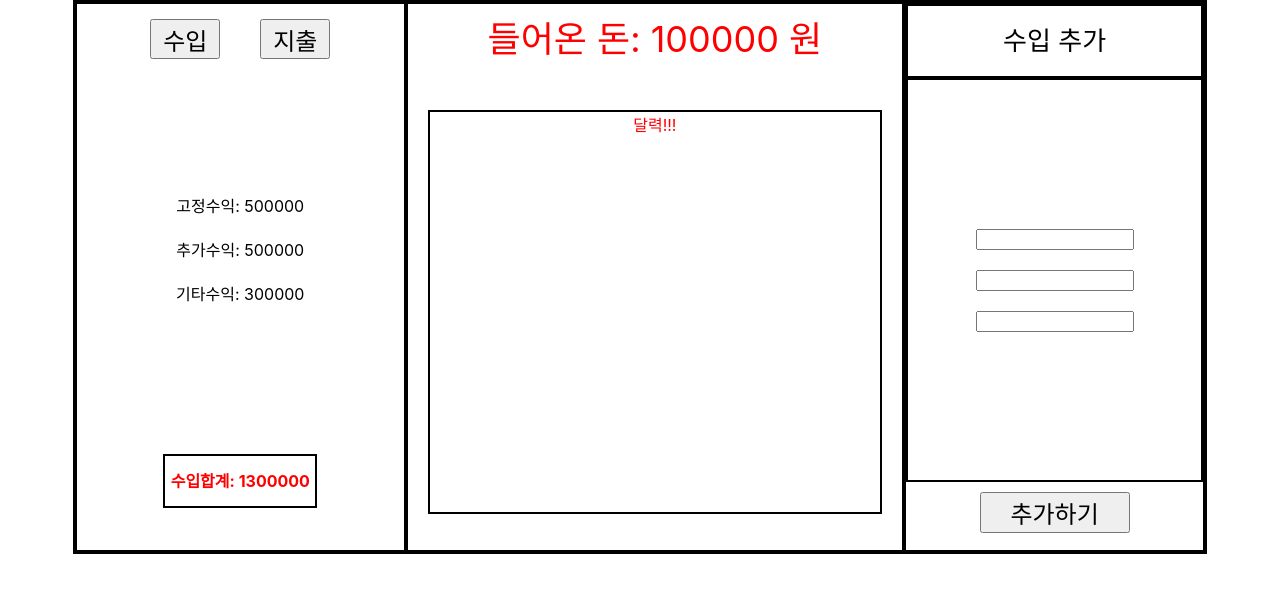
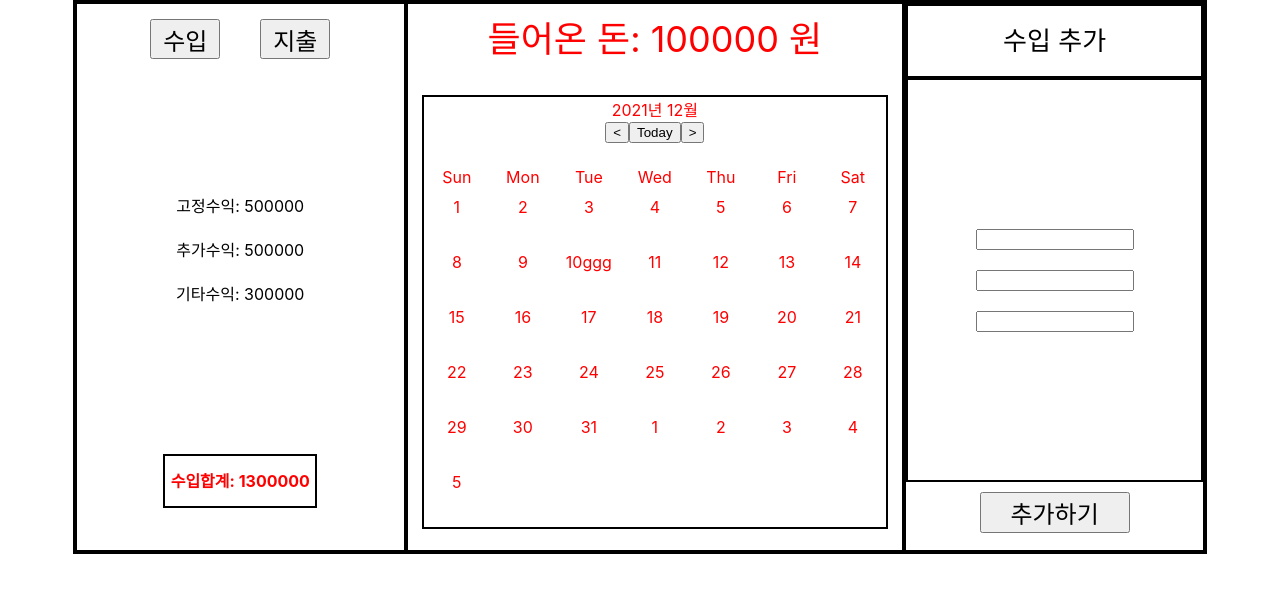
Before and after one commit to hinyc/Cutcard, a React (Create React App) app in the folder client/: page / in a window 1280 px wide. Shown: the top 592 px of the page. Built offline with nearby package versions, Linux system fonts and the light colour scheme.

Commit message:
Feat: Make calendar making..

```diff
--- a/client/src/App.js
+++ b/client/src/App.js
@@ -2,6 +2,7 @@ import { MainOutcomes } from './components/MainOutcomes';
 import { MainIncomes } from './components/MainIncomse';
 import './App.css';
 import { useState } from 'react';
+import { Calendar } from './components/Calendar';
 
 function App() {
   const [mainState, setMainState] = useState('income');
--- /dev/null
+++ b/client/src/components/Calendar.js
@@ -0,0 +1,94 @@
+import { useState } from 'react';
+import styled from 'styled-components';
+
+export const CelandarContainer = styled.div`
+  border: 2px solid black;
+  width: 462px;
+  margin: auto;
+`;
+export const Head = styled.div`
+  height: 70px;
+`;
+export const YearMonth = styled.div``;
+export const Nav = styled.div`
+  height: 30px;
+`;
+export const Pre = styled.button``;
+export const Today = styled.button``;
+export const Next = styled.button``;
+
+export const Days = styled.div`
+  width: 100%;
+  display: flex;
+  flex-wrap: wrap;
+`;
+export const Day = styled.div`
+  // border: 2px solid black;
+  box-sizing: border-box;
+  width: 66px;
+  height: 30px;
+`;
+
+export const Dates = styled.div`
+  width: 100%;
+  display: flex;
+  flex-wrap: wrap;
+`;
+export const Adate = styled.div`
+  // border: 2px solid black;
+  box-sizing: border-box;
+
+  width: 66px;
+  height: 55px;
+`;
+
+export const Calendar = () => {
+  const [date, setDate] = useState(new Date());
+
+  const [viewYear, setViewYear] = useState(date.getFullYear());
+  const [viewMonth, setViewMonth] = useState(date.getMonth() + 1);
+
+  const [preLast, setPreLast] = useState(new Date(viewYear, viewMonth, 0));
+  const [thisLast, setThisLast] = useState(new Date(viewYear, viewMonth + 1, 0));
+
+  const [PLDate, setPLDate] = useState(preLast.getDate());
+  const [PLDay, setPLDay] = useState(preLast.getDay());
+
+  const [TLDate, setTLDate] = useState(thisLast.getDate());
+  const [TLDay, setTLDay] = useState(thisLast.getDay());
+
+  const [prevDates, setPrevDates] = useState([]);
+  const [thisDates, setThisDates] = useState([...Array(TLDate + 1).keys()].slice(1));
+  const [nextDates, setNextDate] = useState([]);
+
+  for (let i = 1; i < 7 - TLDay; i++) {
+    nextDates.push(i);
+  }
+
+  const [dates, setDates] = useState(prevDates.concat(thisDates, nextDates));
+  console.log(dates);
+
+  const days = ['Sun', 'Mon', 'Tue', 'Wed', 'Thu', 'Fri', 'Sat'];
+  return (
+    <>
+      <CelandarContainer>
+        <Head>
+          <YearMonth>{`${viewYear}년 ${viewMonth}월`}</YearMonth>
+          <Nav>
+            <Pre>&lt;</Pre>
+            <Today>Today</Today>
+            <Next>&gt;</Next>
+          </Nav>
+        </Head>
+        <Days>
+          <Days>
+            {days.map((day, index) => (
+              <Day key={index}>{day}</Day>
+            ))}
+          </Days>
+        </Days>
+        <Dates>{dates.map((day, index) => (day === 10 ? <Adate key={index}>{`${day}ggg`}</Adate> : <Adate key={index}>{day}</Adate>))}</Dates>
+      </CelandarContainer>
+    </>
+  );
+};
--- a/client/src/components/MainIncomse.js
+++ b/client/src/components/MainIncomse.js
@@ -1,5 +1,6 @@
 import { useState } from 'react';
 import styled from 'styled-components';
+import { Calendar, Calendar as Calendar2 } from './Calendar';
 
 export const MainContainer = styled.div`
   width: 1130px;
@@ -74,14 +75,6 @@ export const LeftMoney = styled.div`
   font-size: 36px;
   height: 70px;
   line-height: 70px;
-`;
-
-export const Calendar = styled.div`
-  border: solid 2px black;
-  width: 450px;
-  height: 400px;
-  margin: auto;
-  position: relarive;
 `;
 
 //! Right
@@ -159,7 +152,7 @@ export const MainIncomes = ({ mainStateHandler }) => {
         </LeftContainer>
         <CenterContainer>
           <LeftMoney>{`들어온 돈: ${leftMoney} 원`}</LeftMoney>
-          <Calendar>{`달력!!!`}</Calendar>
+          <Calendar></Calendar>
         </CenterContainer>
         <RigthContainer>
           <SubHead>수입 추가</SubHead>
```
